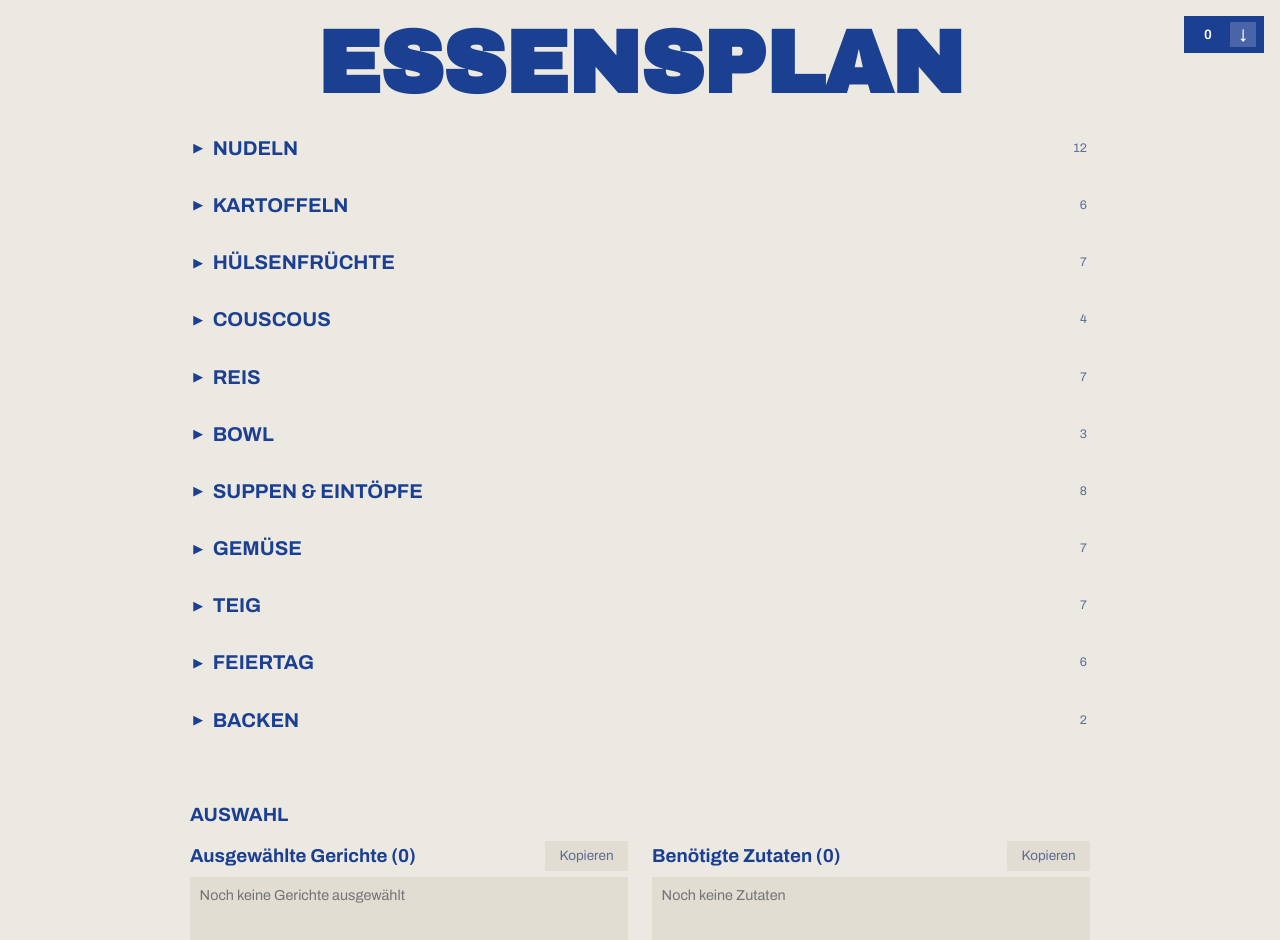
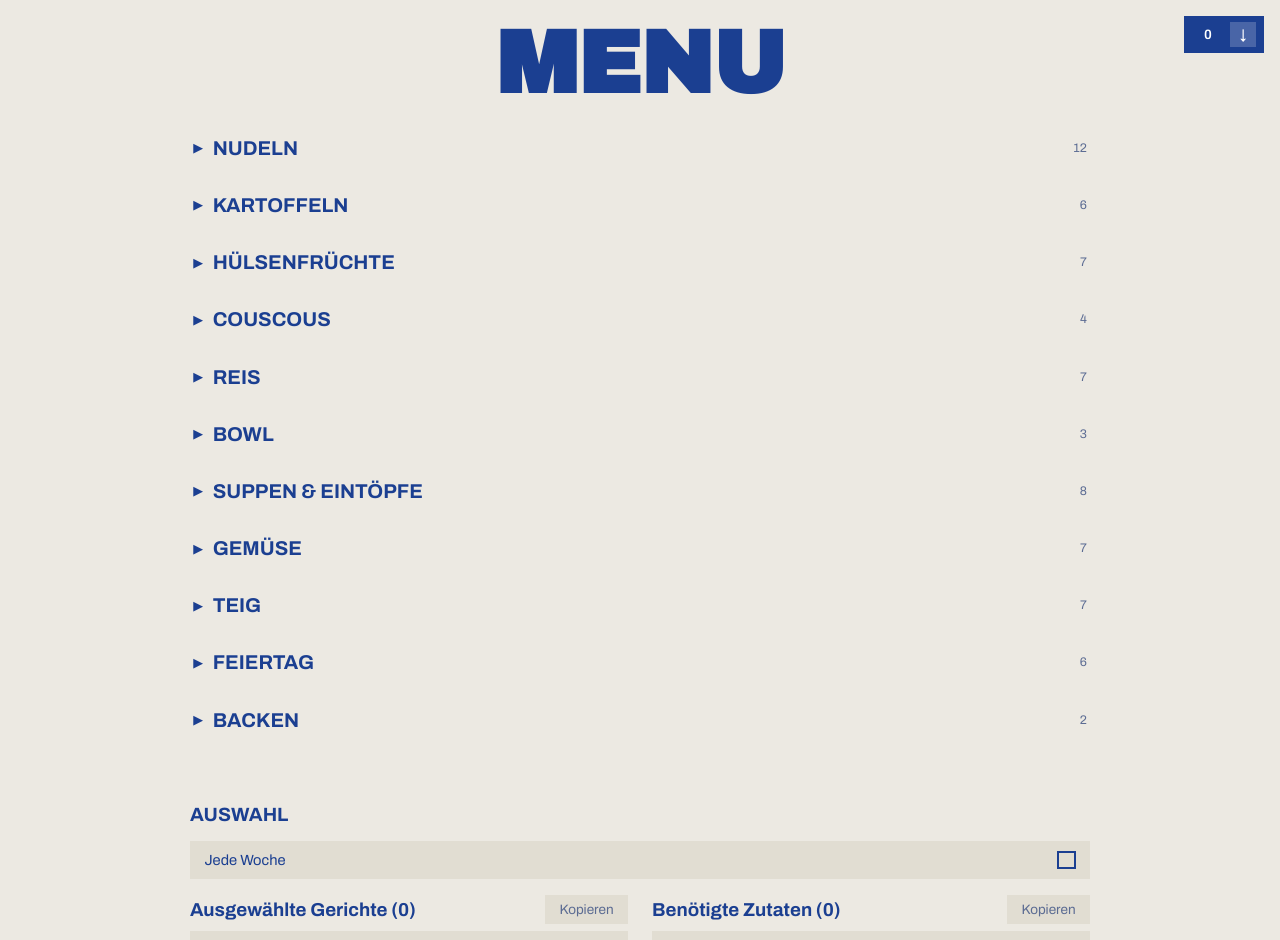
Before and after one commit to Meggie009/essensplaner, a Svelte app: page / in a window 1280 px wide. Shown: the top 940 px of the page. Built offline with nearby package versions, Linux system fonts and the light colour scheme.

Commit message:
weekly shopping

```diff
--- a/src/App.svelte
+++ b/src/App.svelte
@@ -1,13 +1,17 @@
 <script>
   import { meals } from './lib/data/meals.js';
+  import { weeklyShopping } from './lib/data/meals.js';
   import { categories } from './lib/data/categories.js';
   import CategorySection from './lib/components/CategorySection.svelte';
+  import MealCard from './lib/components/MealCard.svelte';
   import SelectedMealsPanel from './lib/components/SelectedMealsPanel.svelte';
   import IngredientsPanel from './lib/components/IngredientsPanel.svelte';
   import SelectionBadge from './lib/components/SelectionBadge.svelte';
   import { selectedIds, toggleMeal, clearSelection, selectedMeals, aggregatedIngredients } from './lib/stores/selection.js';
 
   let footerEl;
+  const effortOrder = { easy: 1, medium: 2, hard: 3 };
+
   function jumpToExport() {
     footerEl?.scrollIntoView({ behavior: 'smooth', block: 'start' });
   }
@@ -17,7 +21,14 @@
     .map(({ key, label }) => ({
       key,
       label,
-      meals: meals.filter((m) => m.categories.includes(key))
+      meals: meals
+        .filter((m) => m.categories.includes(key))
+        .sort(
+          (a, b) =>
+            (effortOrder[a.effort] ?? Number.MAX_SAFE_INTEGER) -
+              (effortOrder[b.effort] ?? Number.MAX_SAFE_INTEGER) ||
+            a.name.localeCompare(b.name, 'de')
+        )
     }))
     .filter((g) => g.meals.length > 0);
 </script>
@@ -25,7 +36,7 @@
 <SelectionBadge count={$selectedMeals.length} onJump={jumpToExport} />
 
 <main>
-  <h1>Essensplan</h1>
+  <h1>Menu</h1>
 
   {#each groups as group (group.key)}
     <CategorySection
@@ -42,6 +53,13 @@
       {#if $selectedMeals.length > 0}
         <button class="clear" on:click={clearSelection}>Auswahl leeren</button>
       {/if}
+    </div>
+    <div class="weekly-shopping">
+      <MealCard
+        meal={weeklyShopping}
+        selected={$selectedIds.has(weeklyShopping.id)}
+        onToggle={toggleMeal}
+      />
     </div>
     <div class="panels">
       <SelectedMealsPanel meals={$selectedMeals} />
@@ -78,6 +96,11 @@
   footer {
     margin-top: 2.5rem;
     padding-top: 1.5rem;
+  }
+
+  .weekly-shopping {
+    margin-top: 0.8rem;
+    margin-bottom: 1rem;
   }
 
   .footer-header {
--- a/src/lib/components/MealCard.svelte
+++ b/src/lib/components/MealCard.svelte
@@ -50,6 +50,7 @@
 >
   <div class="top-row">
     <div class="name">{meal.name}</div>
+    {#if meal.effort}
       <span
         class="effort effort-{meal.effort}"
         aria-label={effortLabel[meal.effort] ?? meal.effort}
@@ -59,6 +60,7 @@
           <span class="effort-dot"></span>
         {/each}
       </span>
+    {/if}
     <!-- svelte-ignore a11y-label-has-associated-control -->
     <!-- svelte-ignore a11y-click-events-have-key-events -->
     <!-- svelte-ignore a11y-no-noninteractive-element-interactions -->
--- /dev/null
+++ b/src/lib/data/weekly-shopping.md
@@ -0,0 +1,9 @@
+# Jede Woche
+
+- Milch
+- Haferflocken
+- Äpfel
+- Skyr
+- Butter
+- Obst für Magdalena
+- gefrorene Himbeeren
```
Also changed, not shown: src/lib/data/meals.js, src/lib/stores/selection.js. Lines whose indentation alone changed are shown as unchanged.
